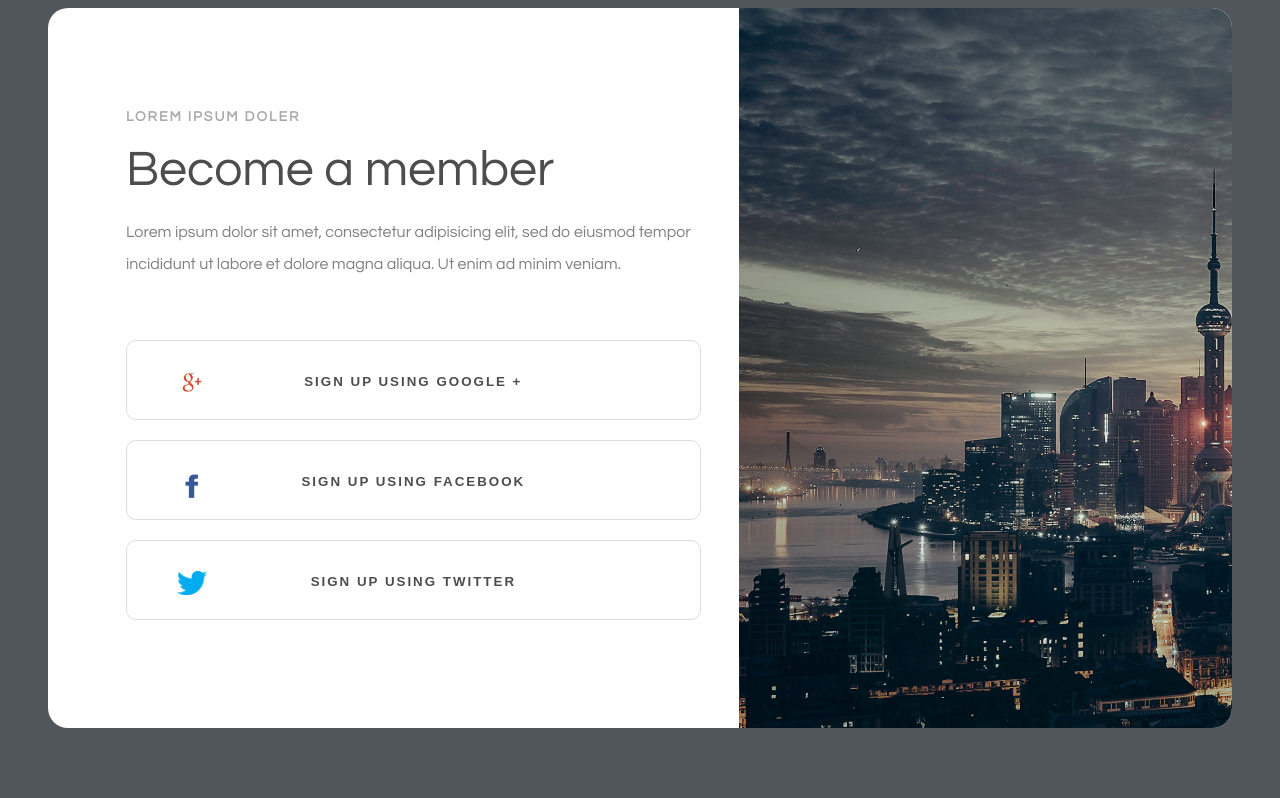
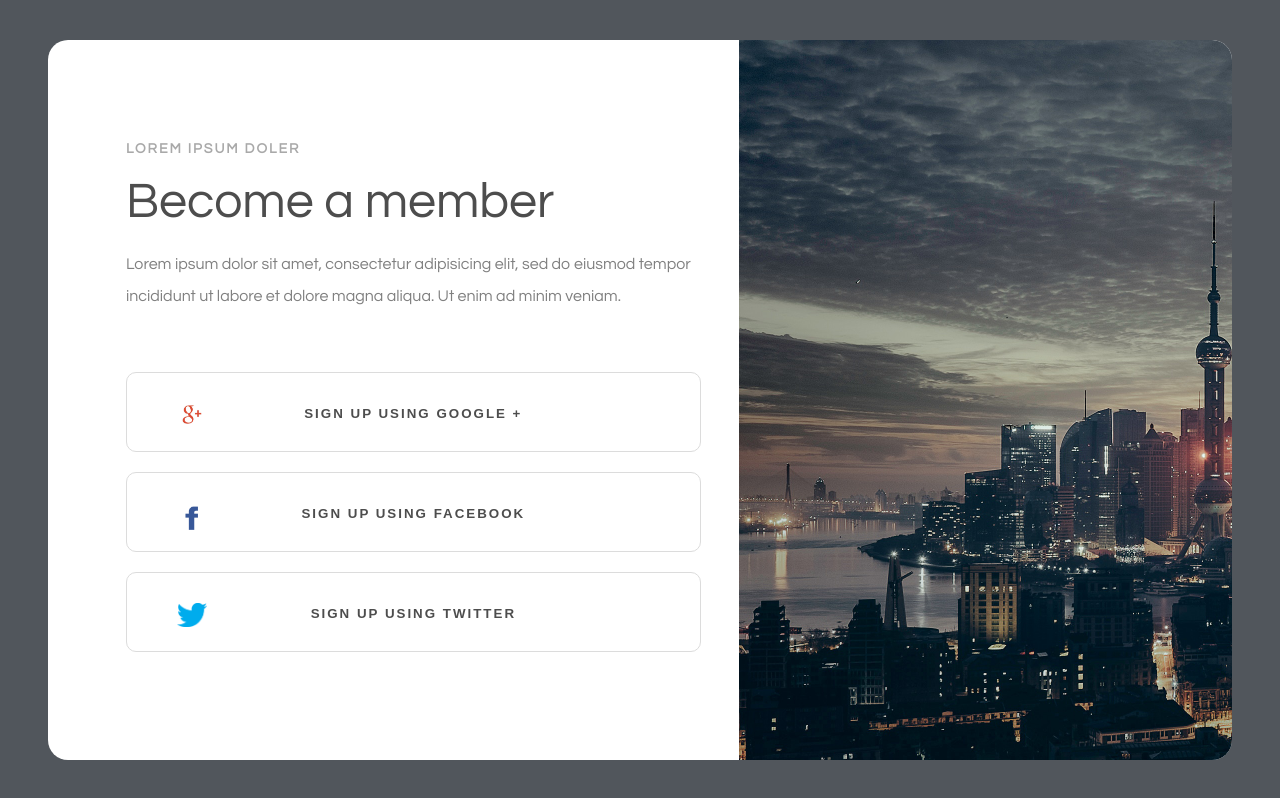
Before and after one commit to Katerisa/registration, a plain HTML site: page index.html in a window 1280 px wide. Drawn offline with nearby package versions, Linux system fonts and the light colour scheme.

Commit message:
выровняла по вертикали форму

```diff
--- a/style.css
+++ b/style.css
@@ -23,7 +23,7 @@ button, .form, .city {
 }
 
 .google_logo, .facebook_logo,
-.twitter_logo {
+.twitter_logo, .container {
     position: absolute;
 }
 
```
